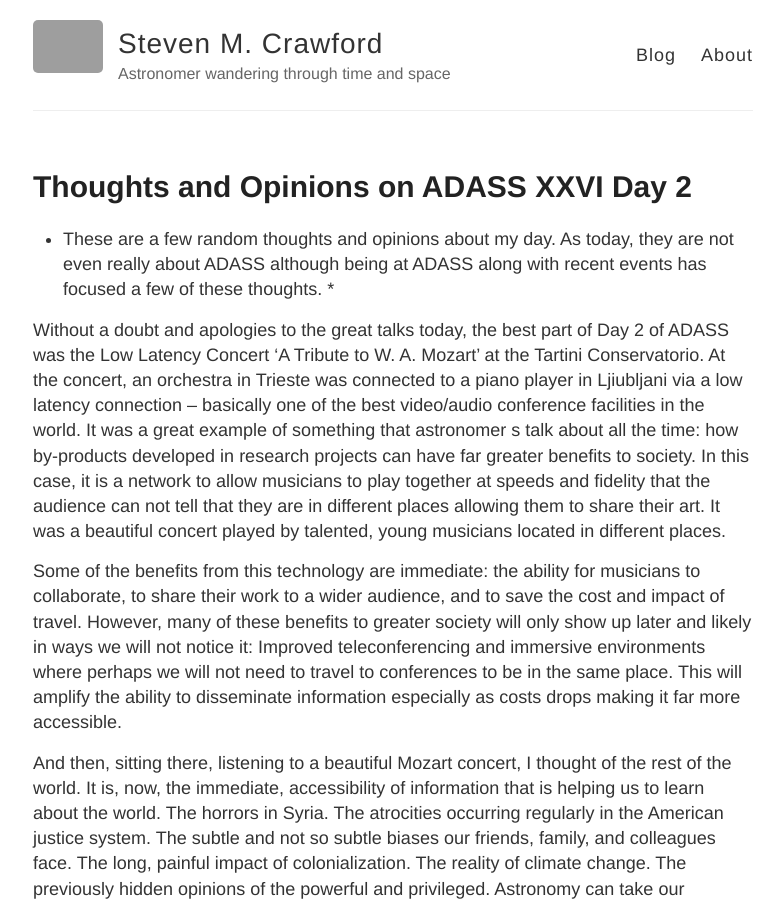
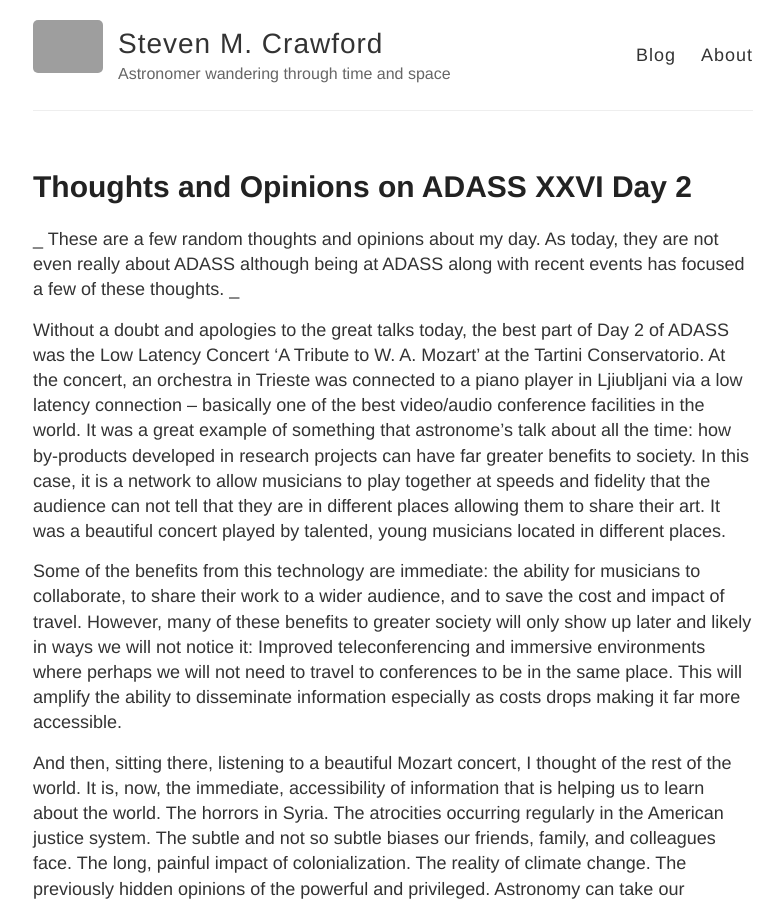
Before and after one commit to crawfordsm/crawfordsm.github.io, a Jekyll site: the page built from _posts/2016-10-18-ADASS_Day2_thoughts.md, in a window 1280 px wide and 900 px high. Shown: the whole window, without its empty margins (247-1030 px from the left). Built offline with Jekyll 4.4.1, drawn with Linux system fonts in a browser that asks for light colours; grey boxes are pictures that could not be loaded.

Commit message:
Update 2016-10-18-ADASS_Day2_thoughts.md

```diff
--- a/_posts/2016-10-18-ADASS_Day2_thoughts.md
+++ b/_posts/2016-10-18-ADASS_Day2_thoughts.md
@@ -3,7 +3,7 @@ layout: post
 title:  Thoughts and Opinions on ADASS XXVI Day 2
 ---
 
-* These are a few random thoughts and opinions about my day.  As today, they are not even really about ADASS although being at ADASS along with recent events has focused a few of these thoughts. *
+_ These are a few random thoughts and opinions about my day.  As today, they are not even really about ADASS although being at ADASS along with recent events has focused a few of these thoughts. _
 
 Without a doubt and apologies to the great talks today, the best part
 of Day 2 of ADASS was the Low Latency Concert 'A Tribute to W. A.
@@ -11,7 +11,7 @@ Mozart' at the Tartini Conservatorio.   At the concert, an orchestra
 in Trieste was connected to a piano player in Ljiubljani via a low
 latency connection -- basically one of the best video/audio conference
 facilities in the world.   It was a great example of something that
-astronomer s talk about all the time:  how by-products developed in
+astronome's talk about all the time:  how by-products developed in
 research projects can have far greater benefits to society.   In this
 case, it is a network to allow musicians to play together at speeds
 and fidelity that the audience can not tell that they are in different
```
